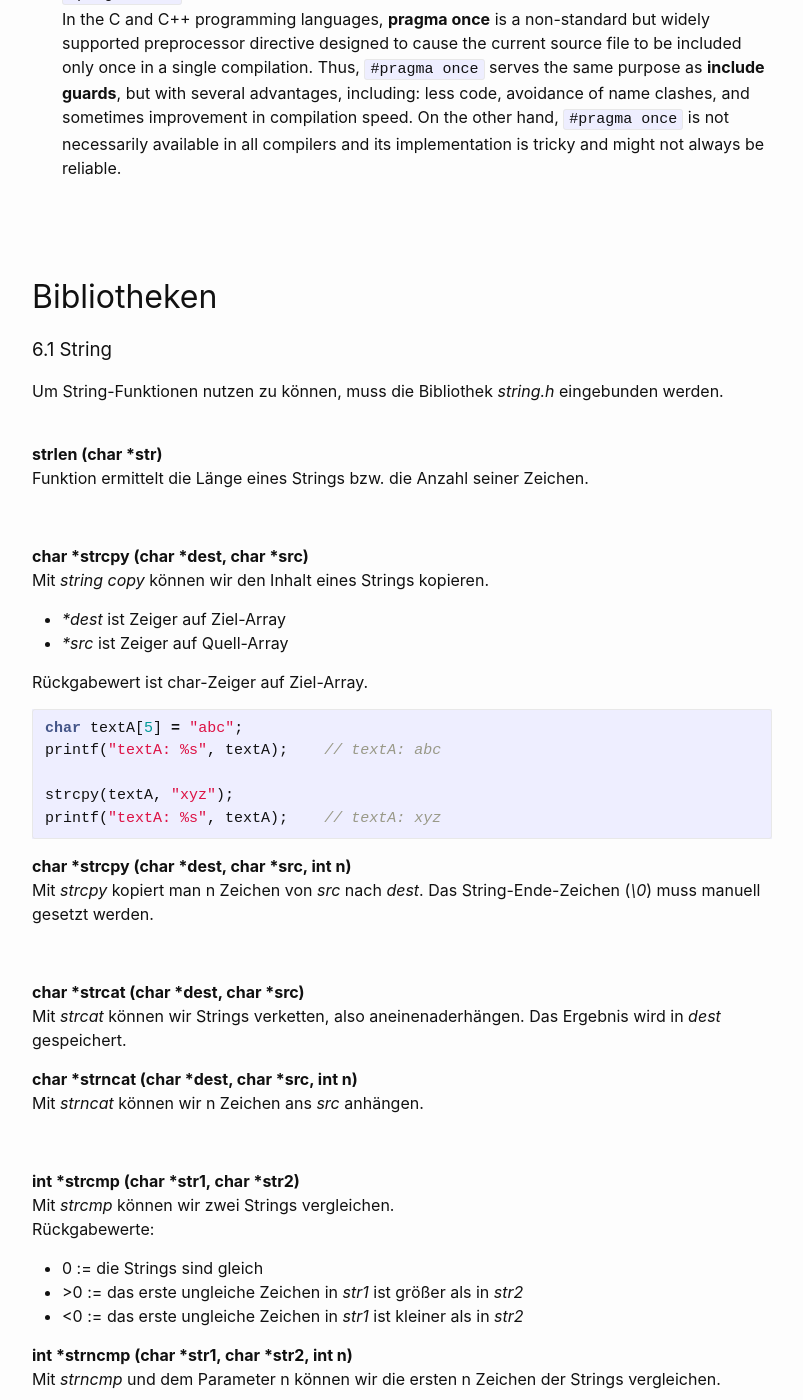
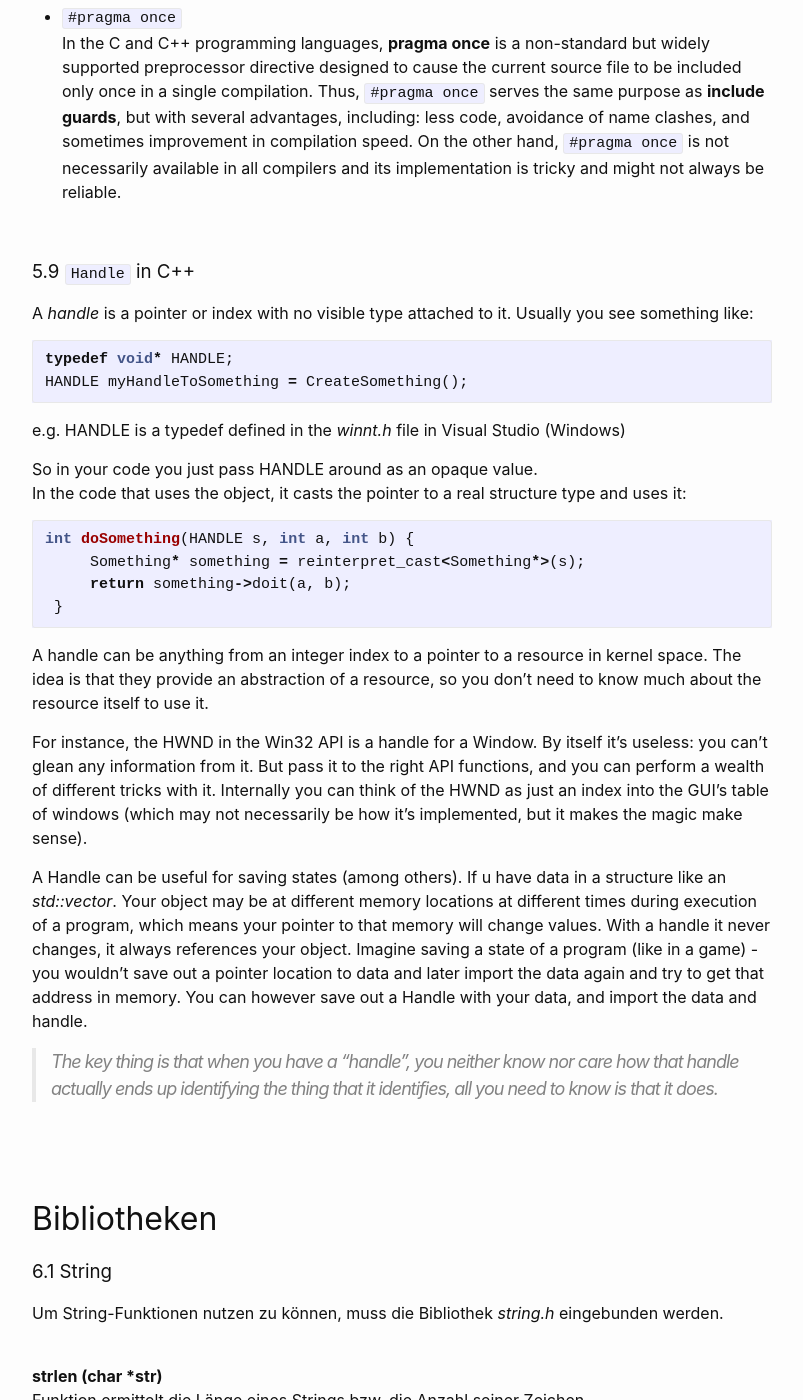
Before and after one commit to Hautaklyttn/progDocs, a Jekyll site: the page built from docs/articles/c_cpp.md, in a window 1280 px wide and 1400 px high, scrolled down 29333 px. Shown: the whole window, without its empty margins (238-1041 px from the left). Built offline with Jekyll 4.4.1, drawn with Linux system fonts in a browser that asks for light colours.

Commit message:
Update c_cpp.md

````diff
--- a/docs/articles/c_cpp.md
+++ b/docs/articles/c_cpp.md
@@ -56,6 +56,7 @@ layout: default
 &nbsp;&nbsp;&nbsp;&nbsp;&nbsp; [<font size="-1">5.6 `True` and `False` in C</font>](#ch5-6)
 &nbsp;&nbsp;&nbsp;&nbsp;&nbsp; [<font size="-1">5.7 Konstruktor in C++</font>](#ch5-7)
 &nbsp;&nbsp;&nbsp;&nbsp;&nbsp; [<font size="-1">5.8 Das Schlüsselwort `pragma`</font>](#ch5-8)
+&nbsp;&nbsp;&nbsp;&nbsp;&nbsp; [<font size="-1">5.9 `Handle` in C++</font>](#ch5-9)
 
 ### 6. Bibliotheken und API's
 &nbsp;&nbsp;&nbsp;&nbsp;&nbsp; [<font size="-1">6.1 String</font>](#ch6-1)
@@ -1042,6 +1043,35 @@ Initialisieren Sie Klassenmember aus Konstruktorargumenten durch die Verwendung
 
 &nbsp;
 
+<a name="ch5-9"></a>
+### 5.9 `Handle` in C++
+
+A *handle* is a pointer or index with no visible type attached to it. Usually you see something like:
+```c
+typedef void* HANDLE;
+HANDLE myHandleToSomething = CreateSomething();
+```
+e.g. HANDLE is a typedef defined in the *winnt.h* file in Visual Studio (Windows)
+
+So in your code you just pass HANDLE around as an opaque value.
+In the code that uses the object, it casts the pointer to a real structure type and uses it:
+
+```c
+int doSomething(HANDLE s, int a, int b) {
+     Something* something = reinterpret_cast<Something*>(s);
+     return something->doit(a, b);
+ }
+```
+A handle can be anything from an integer index to a pointer to a resource in kernel space. The idea is that they provide an abstraction of a resource, so you don't need to know much about the resource itself to use it.
+
+For instance, the HWND in the Win32 API is a handle for a Window. By itself it's useless: you can't glean any information from it. But pass it to the right API functions, and you can perform a wealth of different tricks with it. Internally you can think of the HWND as just an index into the GUI's table of windows (which may not necessarily be how it's implemented, but it makes the magic make sense).
+
+A Handle can be useful for saving states (among others). If u have data in a structure like an *std::vector*. Your object may be at different memory locations at different times during execution of a program, which means your pointer to that memory will change values. With a handle it never changes, it always references your object. Imagine saving a state of a program (like in a game) - you wouldn't save out a pointer location to data and later import the data again and try to get that address in memory. You can however save out a Handle with your data, and import the data and handle.
+
+> The key thing is that when you have a "handle", you neither know nor care how that handle actually ends up identifying the thing that it identifies, all you need to know is that it does.
+
+&nbsp;
+
 &nbsp;
 
 # Bibliotheken
````
